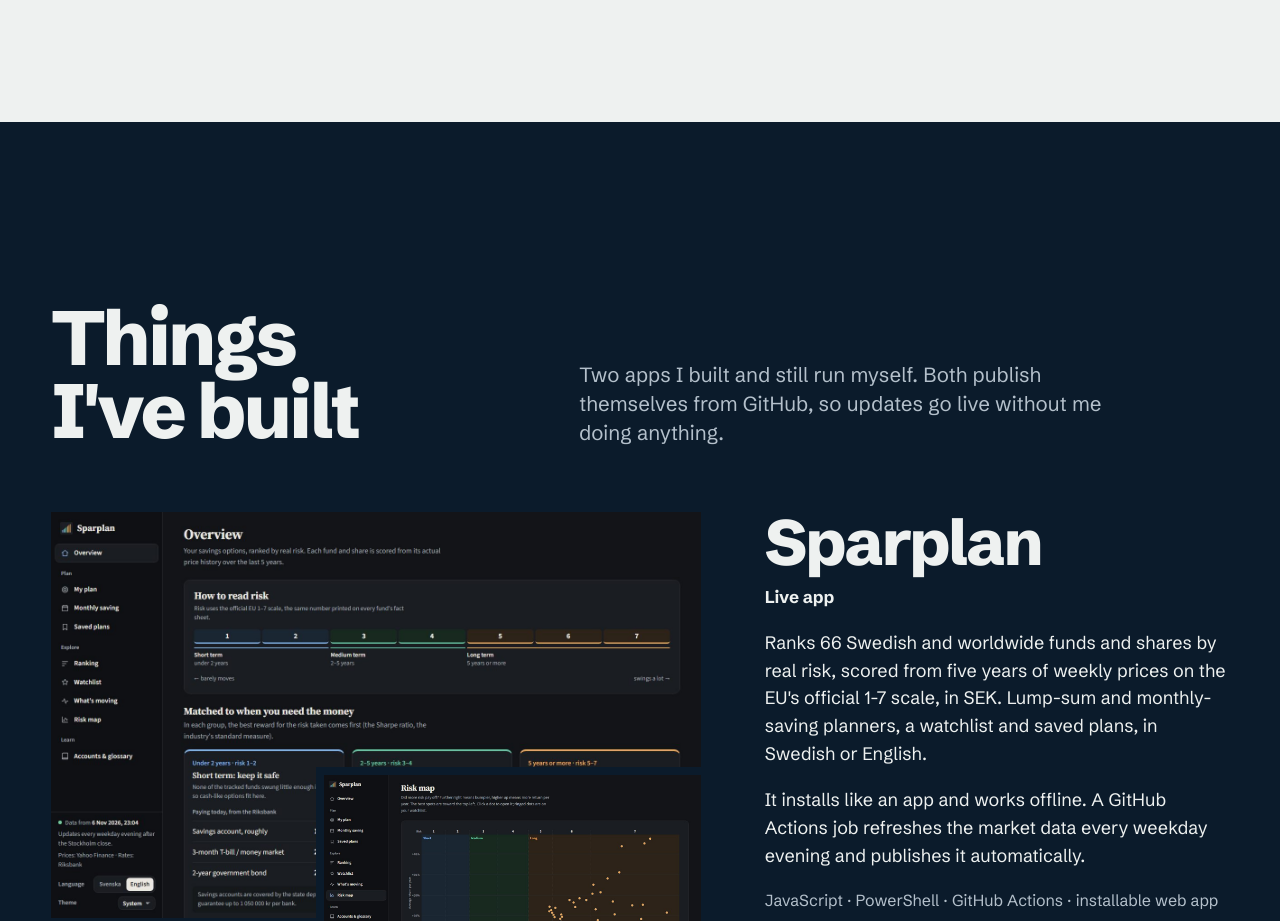
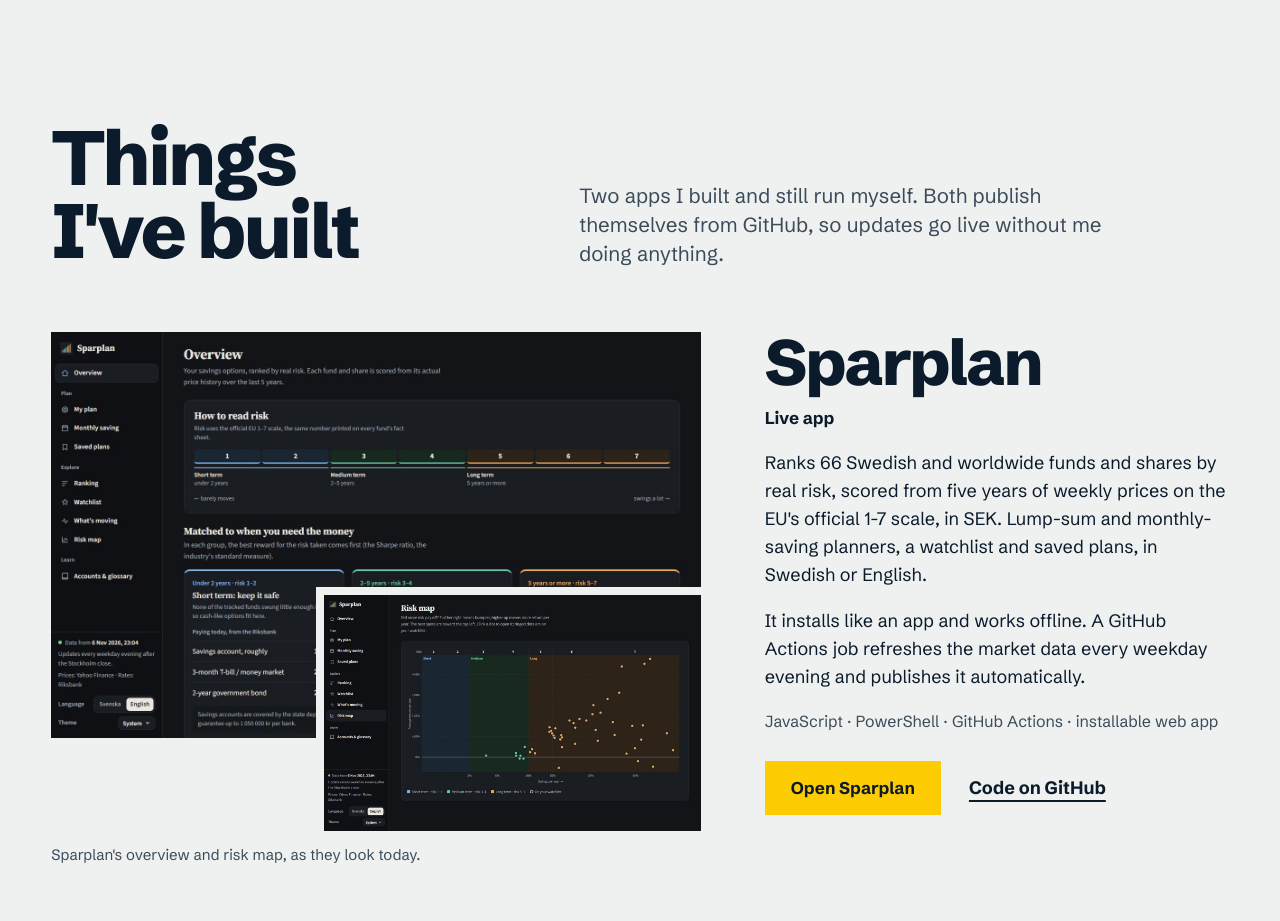
Before and after one commit to endamcgoldrick/endamcgoldrick.github.io, a plain HTML site: page index.html in a window 1280 px wide. Shown: the part 3380-4301 px from the top of the page. Drawn offline with Linux system fonts and the light colour scheme.

Commit message:
Give "Things I've built" the page background
Drop the navy field so the projects section matches the rest of the
page in light and dark mode.

Co-Authored-By: Claude Opus 5.5 <noreply@anthropic.com>

```diff
--- a/index.html
+++ b/index.html
@@ -23,7 +23,7 @@
 /* Stockholm: pale cool ground, Baltic navy ink and field, flag yellow on actions and the next stop only. */
 :root{
   --ground:#eef1f0; --step:#e2e7e6; --ink:#0b1b2b; --soft:#3c4b5a;
-  --field:#0b1b2b; --on-field:#eef1f0; --on-field-soft:#b4c0cb;
+  --field:var(--ground); --on-field:var(--ink); --on-field-soft:var(--soft);
   --accent:#fecc02; --on-accent:#0b1b2b;
   --font:"Schibsted Grotesk",system-ui,-apple-system,"Segoe UI",sans-serif;
   --m:clamp(20px,4vw,56px); --gap:clamp(120px,14vw,200px);
@@ -32,7 +32,7 @@
 }
 @media (prefers-color-scheme:dark){:root:not([data-theme="light"]){
   --ground:#0f1720; --step:#16212c; --ink:#e8edf1; --soft:#a9b6c2;
-  --field:#e8edf1; --on-field:#0b1b2b; --on-field-soft:#3c4b5a; color-scheme:dark}}
+  color-scheme:dark}}
 *{box-sizing:border-box}
 html{scroll-behavior:smooth;scroll-padding-top:80px;-webkit-text-size-adjust:100%}
 body{margin:0;background:var(--ground);color:var(--ink);font:400 18px/1.55 var(--font);-webkit-font-smoothing:antialiased;overflow-x:clip}
@@ -118,7 +118,7 @@ section{padding-top:var(--gap)}
 @media (max-width:900px){.stopwork{grid-template-columns:1fr}}
 
 /* projects: a full field of navy */
-.field{background:var(--field);color:var(--on-field);margin-top:var(--gap);padding-block:var(--gap)}
+.field{background:var(--field);color:var(--on-field);margin-top:var(--gap)}
 .field section{padding-top:0}
 .field .head p,.field .muted{color:var(--on-field-soft)}
 .proj{display:grid;grid-template-columns:minmax(0,7fr) minmax(0,5fr);gap:clamp(28px,5vw,80px);align-items:start}
```
